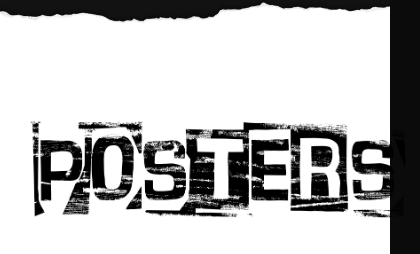
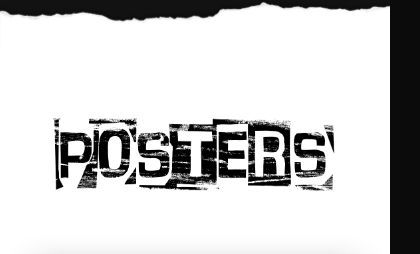
Before and after one commit to jaredpetersonart-ctrl/portfolio-2026, a plain HTML site: page index.html in a window 390 px wide. Shown: the part 1603-1857 px from the top of the page, 420 px wide, since content can reach past the window. Drawn offline with nearby package versions, Linux system fonts and the light colour scheme.

Commit message:
Update index.html

```diff
--- a/index.html
+++ b/index.html
@@ -11,7 +11,8 @@
         body { background-color: #0b0b0b; color: #ffffff; margin: 0; padding: 0; font-family: sans-serif; overflow-x: hidden; }
         .portfolio-wrapper { width: 100%; max-width: 1400px; margin: 0 auto; background-color: #121212; position: relative; }
 
-        .sketchy-title { max-width: 400px; height: auto; margin-bottom: 20px; display: block; }
+        /* Consistent Header Sizing */
+        .sketchy-title { width: 100%; max-width: 500px; height: auto; margin-bottom: 20px; display: block; }
 
         /* 1. HERO SECTION */
         .hero-section { background-color: #0b0b0b; padding: 0; position: relative; z-index: 500; }
@@ -115,6 +116,7 @@
             .poster-torn-container, .football-torn-container, .merch-torn-container { padding: 120px 20px; }
             .photo-grid-container { padding: 40px 20px; }
             .bio-section { padding: 40px 20px; }
+            .sketchy-title { max-width: 300px; }
         }
     </style>
 </head>
```
